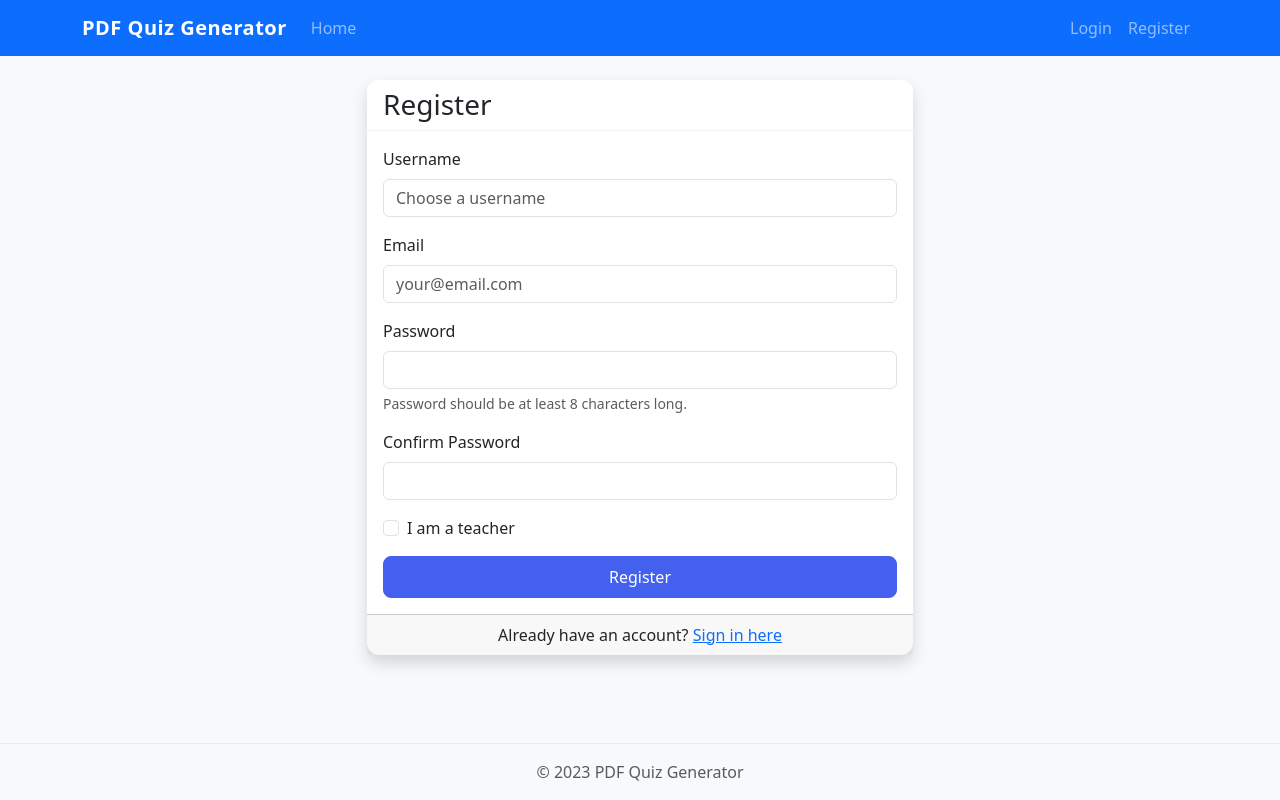
After one commit to chrisdsasa/Quizify, a Flask app: page /auth/register in a window 1280 px wide. The commit adds this page. Run offline with Flask 3, Linux system fonts and the light colour scheme.

Commit message:
"[runable] update"

```diff
--- a/app/__init__.py
+++ b/app/__init__.py
@@ -20,6 +20,9 @@ def create_app(config_class=Config):
 
     # Register blueprints
     from app.routes import main
+    from app.auth import auth
+
     app.register_blueprint(main)
+    app.register_blueprint(auth, url_prefix='/auth')
 
     return app
--- /dev/null
+++ b/app/auth/__init__.py
@@ -0,0 +1,5 @@
+from flask import Blueprint
+
+auth = Blueprint('auth', __name__)
+
+from app.auth import routes
--- /dev/null
+++ b/app/auth/forms.py
@@ -0,0 +1,28 @@
+from flask_wtf import FlaskForm
+from wtforms import StringField, PasswordField, BooleanField, SubmitField
+from wtforms.validators import DataRequired, Email, EqualTo, Length, ValidationError
+from app.models import User
+
+class LoginForm(FlaskForm):
+    email = StringField('Email', validators=[DataRequired(), Email()])
+    password = PasswordField('Password', validators=[DataRequired()])
+    remember_me = BooleanField('Remember Me')
+    submit = SubmitField('Sign In')
+
+class RegistrationForm(FlaskForm):
+    username = StringField('Username', validators=[DataRequired(), Length(min=2, max=64)])
+    email = StringField('Email', validators=[DataRequired(), Email(), Length(max=120)])
+    password = PasswordField('Password', validators=[DataRequired(), Length(min=8)])
+    password2 = PasswordField('Confirm Password', validators=[DataRequired(), EqualTo('password')])
+    is_teacher = BooleanField('I am a teacher')
+    submit = SubmitField('Register')
+
+    def validate_username(self, username):
+        user = User.query.filter_by(username=username.data).first()
+        if user is not None:
+            raise ValidationError('Please use a different username.')
+
+    def validate_email(self, email):
+        user = User.query.filter_by(email=email.data).first()
+        if user is not None:
+            raise ValidationError('Please use a different email address.')
--- /dev/null
+++ b/app/auth/routes.py
@@ -0,0 +1,52 @@
+from flask import render_template, redirect, url_for, flash, request
+from flask_login import login_user, logout_user, current_user, login_required
+from werkzeug.urls import url_parse
+from app import db
+from app.auth import auth
+from app.auth.forms import LoginForm, RegistrationForm
+from app.models import User
+
+@auth.route('/login', methods=['GET', 'POST'])
+def login():
+    if current_user.is_authenticated:
+        return redirect(url_for('main.index'))
+
+    form = LoginForm()
+    if form.validate_on_submit():
+        user = User.query.filter_by(email=form.email.data).first()
+        if user is None or not user.check_password(form.password.data):
+            flash('Invalid email or password', 'danger')
+            return redirect(url_for('auth.login'))
+
+        login_user(user, remember=form.remember_me.data)
+        next_page = request.args.get('next')
+        if not next_page or url_parse(next_page).netloc != '':
+            next_page = url_for('main.dashboard')
+
+        flash('Login successful!', 'success')
+        return redirect(next_page)
+
+    return render_template('auth/login.html', title='Sign In', form=form)
+
+@auth.route('/logout')
+def logout():
+    logout_user()
+    flash('You have been logged out', 'info')
+    return redirect(url_for('main.index'))
+
+@auth.route('/register', methods=['GET', 'POST'])
+def register():
+    if current_user.is_authenticated:
+        return redirect(url_for('main.index'))
+
+    form = RegistrationForm()
+    if form.validate_on_submit():
+        user = User(username=form.username.data, email=form.email.data, is_teacher=form.is_teacher.data)
+        user.set_password(form.password.data)
+        db.session.add(user)
+        db.session.commit()
+
+        flash('Congratulations, you are now registered! Please log in.', 'success')
+        return redirect(url_for('auth.login'))
+
+    return render_template('auth/register.html', title='Register', form=form)
--- /dev/null
+++ b/app/templates/auth/register.html
@@ -0,0 +1,87 @@
+{% extends 'base.html' %}
+
+{% block content %}
+<div class="row justify-content-center">
+    <div class="col-md-6">
+        <div class="card shadow">
+            <div class="card-header">
+                <h3 class="card-title mb-0">Register</h3>
+            </div>
+            <div class="card-body">
+                <form method="post" action="{{ url_for('auth.register') }}">
+                    {{ form.hidden_tag() }}
+
+                    <div class="mb-3">
+                        {{ form.username.label(class="form-label") }}
+                        {% if form.username.errors %}
+                            {{ form.username(class="form-control is-invalid", placeholder="Choose a username") }}
+                            <div class="invalid-feedback">
+                                {% for error in form.username.errors %}
+                                    {{ error }}
+                                {% endfor %}
+                            </div>
+                        {% else %}
+                            {{ form.username(class="form-control", placeholder="Choose a username") }}
+                        {% endif %}
+                    </div>
+
+                    <div class="mb-3">
+                        {{ form.email.label(class="form-label") }}
+                        {% if form.email.errors %}
+                            {{ form.email(class="form-control is-invalid", placeholder="your@email.com") }}
+                            <div class="invalid-feedback">
+                                {% for error in form.email.errors %}
+                                    {{ error }}
+                                {% endfor %}
+                            </div>
+                        {% else %}
+                            {{ form.email(class="form-control", placeholder="your@email.com") }}
+                        {% endif %}
+                    </div>
+
+                    <div class="mb-3">
+                        {{ form.password.label(class="form-label") }}
+                        {% if form.password.errors %}
+                            {{ form.password(class="form-control is-invalid") }}
+                            <div class="invalid-feedback">
+                                {% for error in form.password.errors %}
+                                    {{ error }}
+                                {% endfor %}
+                            </div>
+                        {% else %}
+                            {{ form.password(class="form-control") }}
+                        {% endif %}
+                        <div class="form-text">Password should be at least 8 characters long.</div>
+                    </div>
+
+                    <div class="mb-3">
+                        {{ form.password2.label(class="form-label") }}
+                        {% if form.password2.errors %}
+                            {{ form.password2(class="form-control is-invalid") }}
+                            <div class="invalid-feedback">
+                                {% for error in form.password2.errors %}
+                                    {{ error }}
+                                {% endfor %}
+                            </div>
+                        {% else %}
+                            {{ form.password2(class="form-control") }}
+                        {% endif %}
+                    </div>
+
+                    <div class="mb-3 form-check">
+                        {{ form.is_teacher(class="form-check-input") }}
+                        {{ form.is_teacher.label(class="form-check-label") }}
+                    </div>
+
+                    <div class="d-grid gap-2">
+                        {{ form.submit(class="btn btn-primary") }}
+                    </div>
+                </form>
+            </div>
+            <div class="card-footer text-center">
+                <p class="mb-0">Already have an account? <a href="{{ url_for('auth.login') }}">Sign in here</a></p>
+            </div>
+        </div>
+    </div>
+</div>
+{% endblock %}
--- a/app/templates/base.html
+++ b/app/templates/base.html
@@ -37,14 +37,14 @@
                         <span class="nav-link">Welcome, {{ current_user.username }}</span>
                     </li>
                     <li class="nav-item">
-                        <a class="nav-link" href="#logout">Logout</a>
+                        <a class="nav-link" href="{{ url_for('auth.logout') }}">Logout</a>
                     </li>
                     {% else %}
                     <li class="nav-item">
-                        <a class="nav-link" href="#login">Login</a>
+                        <a class="nav-link" href="{{ url_for('auth.login') }}">Login</a>
                     </li>
                     <li class="nav-item">
-                        <a class="nav-link" href="#register">Register</a>
+                        <a class="nav-link" href="{{ url_for('auth.register') }}">Register</a>
                     </li>
                     {% endif %}
                 </ul>
--- a/app/templates/index.html
+++ b/app/templates/index.html
@@ -10,8 +10,8 @@
             <a href="{{ url_for('main.upload_pdf') }}" class="btn btn-primary btn-lg px-4 me-md-2">Create a Quiz</a>
             <a href="{{ url_for('main.dashboard') }}" class="btn btn-outline-secondary btn-lg px-4">My Quizzes</a>
             {% else %}
-            <a href="#register" class="btn btn-primary btn-lg px-4 me-md-2">Get Started</a>
-            <a href="#login" class="btn btn-outline-secondary btn-lg px-4">Login</a>
+            <a href="{{ url_for('auth.register') }}" class="btn btn-primary btn-lg px-4 me-md-2">Get Started</a>
+            <a href="{{ url_for('auth.login') }}" class="btn btn-outline-secondary btn-lg px-4">Login</a>
             {% endif %}
         </div>
     </div>
```
Also changed, not shown: app/templates/auth/login.html (added, +58 -0 lines), instance/app.db, 1 other file.
